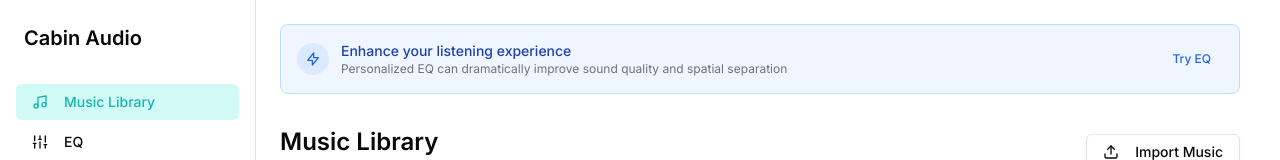
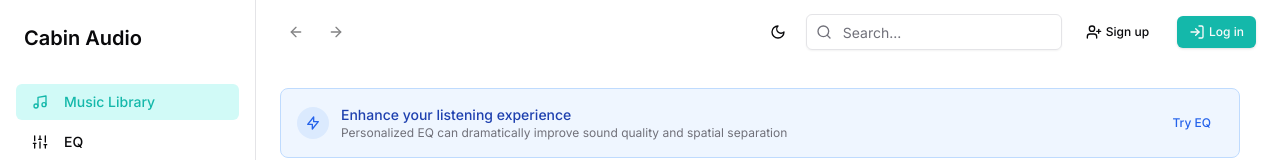
Before and after one commit to JulianMcOmie/cabin-audio-webapp, a Next.js app: page / in a window 1280 px wide. Shown: the top 160 px of the page. Built offline with nearby package versions, Linux system fonts and the light colour scheme; no server answers.

Commit message:
Add top bar back and make forward/back buttons actually work

```diff
--- a/app/page.tsx
+++ b/app/page.tsx
@@ -1,7 +1,7 @@
 "use client"
 
-import { useState } from "react"
-// import { TopBar } from "@/components/top-bar"
+import { useState, useRef } from "react"
+import { TopBar } from "@/components/top-bar"
 import { EQView } from "@/components/eq-view"
 import { MusicLibrary } from "@/components/music-library/MusicLibrary"
 import { PlayerBar } from "@/components/player-bar"
@@ -14,11 +14,41 @@
 import { SignupModal } from "@/components/signup-modal"
 // import { usePlayerStore } from "@/lib/stores"
 
+type TabType = "eq" | "library" | "export" | "desktop" | "mobile" | "profile";
+type TabHistory = Array<TabType>;
+
 export default function Home() {
-  const [activeTab, setActiveTab] = useState<"eq" | "library" | "export" | "desktop" | "mobile" | "profile">("library")
+  const [activeTab, setActiveTab] = useState<TabType>("library")
   const [showPricingModal, setShowPricingModal] = useState(false)
   const [showSignupModal, setShowSignupModal] = useState(false)
   const [eqEnabled, setEqEnabled] = useState(false)
+
+  // Navigation history tracking
+  const [history, setHistory] = useState<TabHistory>(['library'])
+  const [currentIndex, setCurrentIndex] = useState(0)
+
+  // Function to push to history and update active tab
+  const pushToHistory = (tab: TabType) => {
+    // If we're not at the end of history, truncate history
+    if (currentIndex < history.length - 1) {
+      setHistory(prev => prev.slice(0, currentIndex + 1))
+    }
+
+    // Don't add duplicate consecutive entries
+    if (history[currentIndex] !== tab) {
+      setHistory(prev => [...prev, tab])
+      setCurrentIndex(prev => prev + 1)
+    }
+
+    // Set the active tab
+    setActiveTab(tab)
+  }
+
+  // Standalone function to set active tab without pushing to history
+  // This is used by the back/forward buttons
+  const updateActiveTab = (tab: TabType) => {
+    setActiveTab(tab)
+  }
 
   // Function to show the upgrade/pricing modal
   const handleShowUpgrade = () => {
@@ -38,13 +68,19 @@
     <div className="flex flex-col h-screen bg-background">
       <div className="flex flex-1 overflow-hidden">
         <Sidebar
-          activeTab={activeTab} // Use type assertion to fix the type issue
-          setActiveTab={setActiveTab}
+          activeTab={activeTab}
+          setActiveTab={updateActiveTab}
           onUpgradeClick={handleShowUpgrade}
+          pushToHistory={pushToHistory}
         />
 
         <div className="flex flex-col flex-1 overflow-hidden">
-          {/* <TopBar setActiveTab={setActiveTab} /> */}
+          <TopBar
+            setActiveTab={updateActiveTab}
+            history={history}
+            currentIndex={currentIndex}
+            setCurrentIndex={setCurrentIndex}
+          />
 
           <div className="flex-1 pr-4 bg-main-section rounded-lg overflow-auto mb-2">
             <main className="h-full p-6 pb-0">
@@ -59,7 +95,7 @@
               ) : activeTab === "library" ? (
                 <MusicLibrary
                   eqEnabled={eqEnabled}
-                  setActiveTab={setActiveTab}
+                  setActiveTab={pushToHistory}
                   onSignupClick={handleShowSignup}
                 />
               ) : activeTab === "export" ? (
--- a/components/sidebar.tsx
+++ b/components/sidebar.tsx
@@ -9,9 +9,21 @@
   activeTab: "eq" | "library" | "export" | "desktop" | "mobile" | "profile"
   setActiveTab: (tab: "eq" | "library" | "export" | "desktop" | "mobile" | "profile") => void
   onUpgradeClick: () => void
+  pushToHistory?: (tab: "eq" | "library" | "export" | "desktop" | "mobile" | "profile") => void
 }
 
-export function Sidebar({ activeTab, setActiveTab, onUpgradeClick }: SidebarProps) {
+export function Sidebar({ activeTab, setActiveTab, onUpgradeClick, pushToHistory }: SidebarProps) {
+  // Helper function to handle tab changes
+  const handleTabChange = (tab: "eq" | "library" | "export" | "desktop" | "mobile" | "profile") => {
+    if (pushToHistory) {
+      // If pushToHistory is provided, use it to update history
+      pushToHistory(tab);
+    } else {
+      // Otherwise, just set the active tab directly
+      setActiveTab(tab);
+    }
+  };
+
   return (
     <div className="w-64 bg-background flex flex-col border-r border-border h-full pb-16">
       <div className="p-6">
@@ -24,7 +36,7 @@
             <Button
               variant="ghost"
               className={`w-full justify-start ${activeTab === "library" ? "bg-purple-light text-purple hover:bg-purple-light hover:text-purple" : ""}`}
-              onClick={() => setActiveTab("library")}
+              onClick={() => handleTabChange("library")}
             >
               <Music className={`mr-2 h-4 w-4 ${activeTab === "library" ? "text-purple" : ""}`} />
               Music Library
@@ -32,7 +44,7 @@
             <Button
               variant="ghost"
               className={`w-full justify-start ${activeTab === "eq" ? "bg-electric-blue-light text-electric-blue hover:bg-electric-blue-light hover:text-electric-blue" : ""}`}
-              onClick={() => setActiveTab("eq")}
+              onClick={() => handleTabChange("eq")}
             >
               <Sliders className={`mr-2 h-4 w-4 ${activeTab === "eq" ? "text-electric-blue" : ""}`} />
               EQ
@@ -45,7 +57,7 @@
             <Button
               variant="ghost"
               className={`w-full justify-start ${activeTab === "export" ? "bg-red-light text-red hover:bg-red-light hover:text-red" : ""}`}
-              onClick={() => setActiveTab("export")}
+              onClick={() => handleTabChange("export")}
             >
               <ExternalLink className={`mr-2 h-4 w-4 ${activeTab === "export" ? "text-red" : ""}`} />
               Export EQ Settings
@@ -54,7 +66,7 @@
             {false && <Button
               variant="ghost"
               className={`w-full justify-start ${activeTab === "desktop" ? "bg-red-light text-red hover:bg-red-light hover:text-red" : ""}`}
-              onClick={() => setActiveTab("desktop")}
+              onClick={() => handleTabChange("desktop")}
             >
               <Monitor className={`mr-2 h-4 w-4 ${activeTab === "desktop" ? "text-red" : ""}`} />
               Desktop App
@@ -63,7 +75,7 @@
             {false && <Button
               variant="ghost"
               className={`w-full justify-start ${activeTab === "mobile" ? "bg-red-light text-red hover:bg-red-light hover:text-red" : ""}`}
-              onClick={() => setActiveTab("mobile")}
+              onClick={() => handleTabChange("mobile")}
             >
               <Smartphone className={`mr-2 h-4 w-4 ${activeTab === "mobile" ? "text-red" : ""}`} />
               Mobile App
--- a/components/top-bar.tsx
+++ b/components/top-bar.tsx
@@ -20,9 +20,14 @@
 
 interface TopBarProps {
   setActiveTab?: (tab: "eq" | "library" | "export" | "desktop" | "mobile" | "profile") => void
+  history?: Array<"eq" | "library" | "export" | "desktop" | "mobile" | "profile">
+  currentIndex?: number
+  setCurrentIndex?: (index: number) => void
 }
 
-export function TopBar({ setActiveTab }: TopBarProps) {
+type TabHistory = Array<"eq" | "library" | "export" | "desktop" | "mobile" | "profile">
+
+export function TopBar({ setActiveTab, history, currentIndex, setCurrentIndex }: TopBarProps) {
   const { user, signOut } = useAuth()
   const [showLoginModal, setShowLoginModal] = useState(false)
   const [showSignupModal, setShowSignupModal] = useState(false)
@@ -30,6 +35,33 @@
   const [searchQuery, setSearchQuery] = useState("")
   const searchRef = useRef<HTMLDivElement>(null)
   const { theme, setTheme } = useTheme()
+
+  // Use local state if props aren't provided
+  const [localHistory, setLocalHistory] = useState<TabHistory>(['library'])
+  const [localCurrentIndex, setLocalCurrentIndex] = useState(0)
+
+  // Use provided history and index if available, otherwise use local state
+  const activeHistory = history || localHistory
+  const activeCurrentIndex = currentIndex !== undefined ? currentIndex : localCurrentIndex
+  const setActiveCurrentIndex = setCurrentIndex || setLocalCurrentIndex
+
+  // Handle back button click
+  const handleBack = () => {
+    if (activeCurrentIndex > 0 && setActiveTab) {
+      const newIndex = activeCurrentIndex - 1
+      setActiveCurrentIndex(newIndex)
+      setActiveTab(activeHistory[newIndex])
+    }
+  }
+
+  // Handle forward button click
+  const handleForward = () => {
+    if (activeCurrentIndex < activeHistory.length - 1 && setActiveTab) {
+      const newIndex = activeCurrentIndex + 1
+      setActiveCurrentIndex(newIndex)
+      setActiveTab(activeHistory[newIndex])
+    }
+  }
 
   // Close search results when clicking outside
   useEffect(() => {
@@ -54,10 +86,22 @@
     <>
       <div className="h-16 flex items-center px-6 bg-background">
         <div className="flex items-center gap-2">
-          <Button variant="ghost" size="icon" className="h-8 w-8">
+          <Button
+            variant="ghost"
+            size="icon"
+            className="h-8 w-8"
+            onClick={handleBack}
+            disabled={activeCurrentIndex <= 0}
+          >
             <ArrowLeft className="h-4 w-4" />
           </Button>
-          <Button variant="ghost" size="icon" className="h-8 w-8">
+          <Button
+            variant="ghost"
+            size="icon"
+            className="h-8 w-8"
+            onClick={handleForward}
+            disabled={activeCurrentIndex >= activeHistory.length - 1}
+          >
             <ArrowRight className="h-4 w-4" />
           </Button>
         </div>
```
